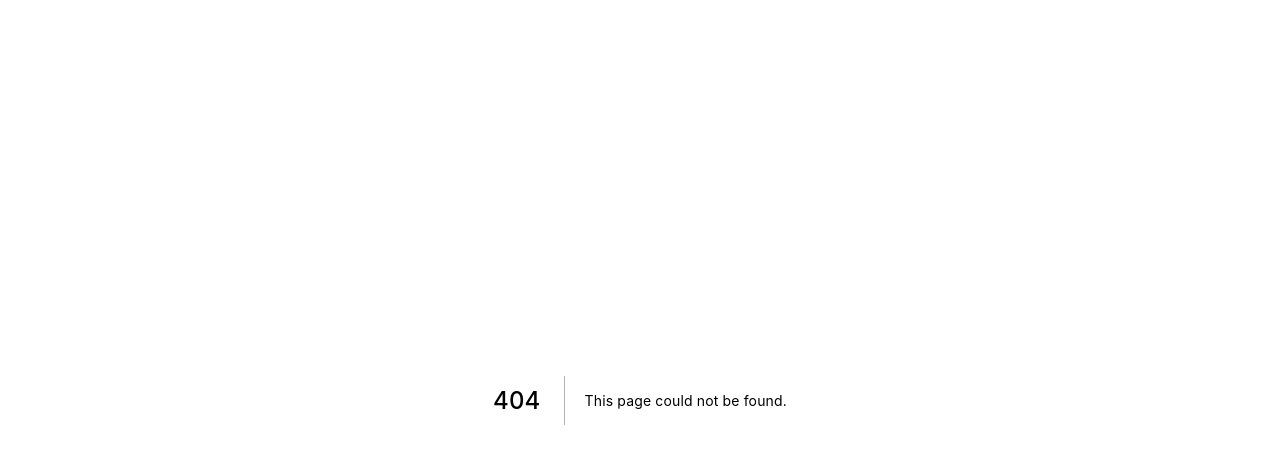
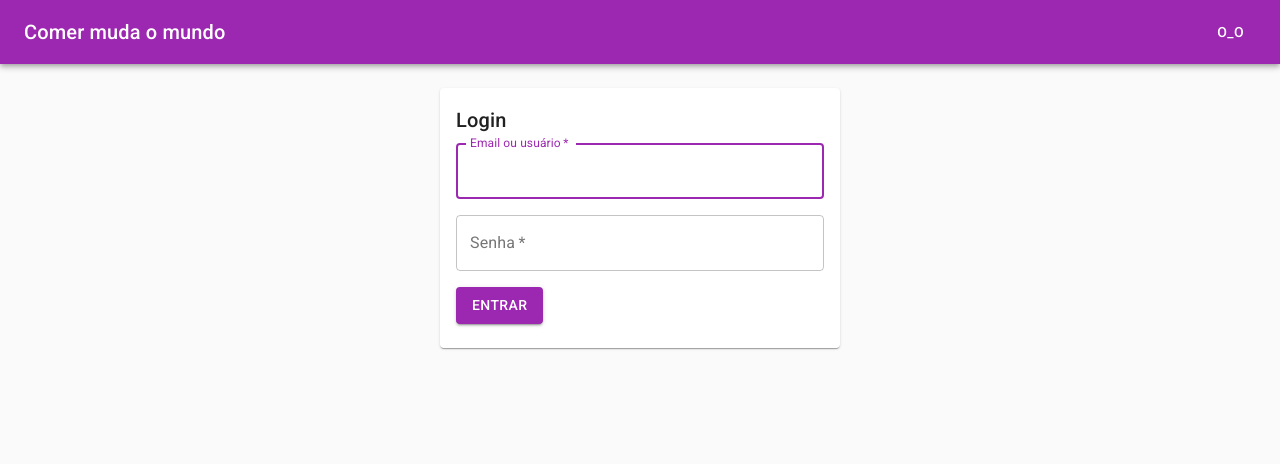
Before and after one commit to carpa-dev/comer-muda-o-mundo, a Next.js app: page /admin/login in a window 1280 px wide. Before the commit this address had no page. Shown: the top 464 px of the page. Built offline with nearby package versions, Linux system fonts and the light colour scheme.

Commit message:
auth wip

```diff
--- /dev/null
+++ b/api/auth.ts
@@ -0,0 +1,5 @@
+import axios from 'axios';
+
+export function login(data: { uid: string; password: string }) {
+  return axios.post('http://office:3333/api/v1/auth/login', data);
+}
--- a/config/keys.ts
+++ b/config/keys.ts
@@ -1,4 +1,5 @@
 const Keys = {
+  API_HOST: process.env.API_HOST,
   GOOGLE_MAPS_KEY: process.env.GOOGLE_MAPS_KEY,
 };
 
--- a/package.json
+++ b/package.json
@@ -19,13 +19,17 @@
     "@material-ui/icons": "^4.2.1",
     "@react-google-maps/api": "^1.3.0",
     "@zeit/next-css": "^1.0.1",
+    "axios": "^0.19.0",
     "google-map-react": "^1.1.4",
+    "js-cookie": "^2.2.0",
     "next": "^9.0.0",
+    "next-cookies": "^1.1.2",
     "react": "^16.8.6",
     "react-dom": "^16.8.6"
   },
   "devDependencies": {
     "@types/google-map-react": "^0.23.12",
+    "@types/js-cookie": "^2.2.2",
     "@types/node": "^12.6.8",
     "@types/react": "^16.8.22",
     "@types/react-dom": "^16.8.4",
--- /dev/null
+++ b/pages/admin/login.tsx
@@ -0,0 +1,95 @@
+import Button from '@material-ui/core/Button';
+import Card from '@material-ui/core/Card';
+import CardContent from '@material-ui/core/CardContent';
+import { makeStyles, createStyles, Theme } from '@material-ui/core/styles';
+import TextField from '@material-ui/core/TextField';
+import Typography from '@material-ui/core/Typography';
+import cookie from 'js-cookie';
+import { useState, FormEvent } from 'react';
+
+import { login } from '../../api/auth';
+import { Navbar } from '../../components';
+
+const useStyles = makeStyles((theme: Theme) =>
+  createStyles({
+    card: {
+      width: '100%',
+      maxWidth: 400,
+      minHeight: 200,
+      margin: `${theme.spacing(3)}px auto`,
+    },
+    input: {
+      marginBottom: `${theme.spacing(2)}px`,
+    },
+  })
+);
+
+function AdminLogin() {
+  const classes = useStyles();
+  const [uid, setUid] = useState('');
+  const [password, setPassword] = useState('');
+  const [loading, setLoading] = useState(false);
+
+  const handleSubmit = (event: FormEvent) => {
+    if (event) {
+      event.preventDefault();
+    }
+    setLoading(true);
+    login({ uid, password })
+      .then((res: any) => {
+        setLoading(false);
+        console.log(res);
+        cookie.set('token', res.data.token, { expires: 1 });
+      })
+      .catch(() => setLoading(false));
+  };
+
+  return (
+    <>
+      <Navbar admin />
+      <main>
+        <Card className={classes.card}>
+          <CardContent>
+            <Typography component="h1" variant="h6" gutterBottom>
+              Login
+            </Typography>
+            <form onSubmit={handleSubmit}>
+              <TextField
+                id="uid"
+                label="Email ou usuário"
+                value={uid}
+                onChange={event => setUid(event.target.value)}
+                className={classes.input}
+                variant="outlined"
+                autoFocus
+                fullWidth
+                required
+              />
+              <TextField
+                id="password"
+                label="Senha"
+                type="password"
+                value={password}
+                onChange={event => setPassword(event.target.value)}
+                className={classes.input}
+                variant="outlined"
+                fullWidth
+                required
+              />
+              <Button
+                type="submit"
+                color="primary"
+                variant="contained"
+                disabled={loading}
+              >
+                Entrar
+              </Button>
+            </form>
+          </CardContent>
+        </Card>
+      </main>
+    </>
+  );
+}
+
+export default AdminLogin;
```
Also changed, not shown: containers/withAuth.tsx (added, +68 -0 lines), pages/admin/index.tsx (+13 -2 lines), pages/admin/logout.tsx (added, +17 -0 lines), 1 other file (tests, documents, lock files or other folders).
